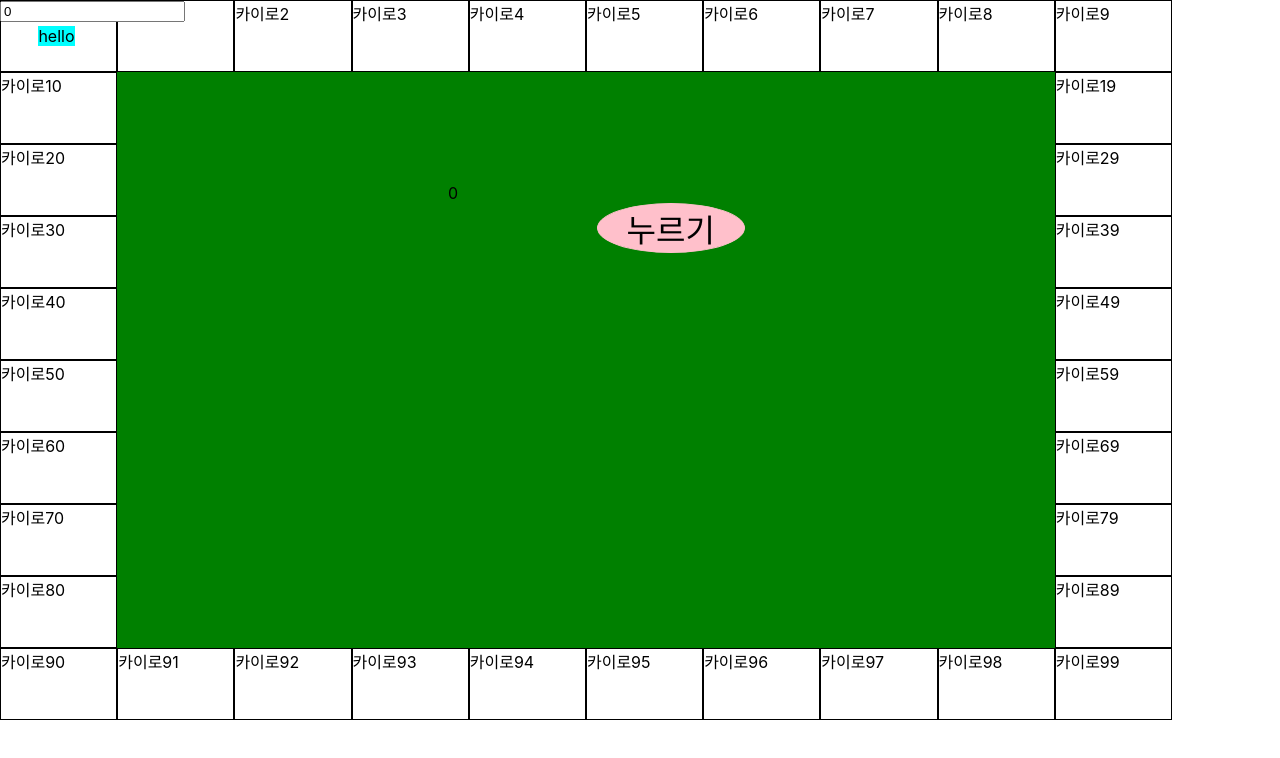
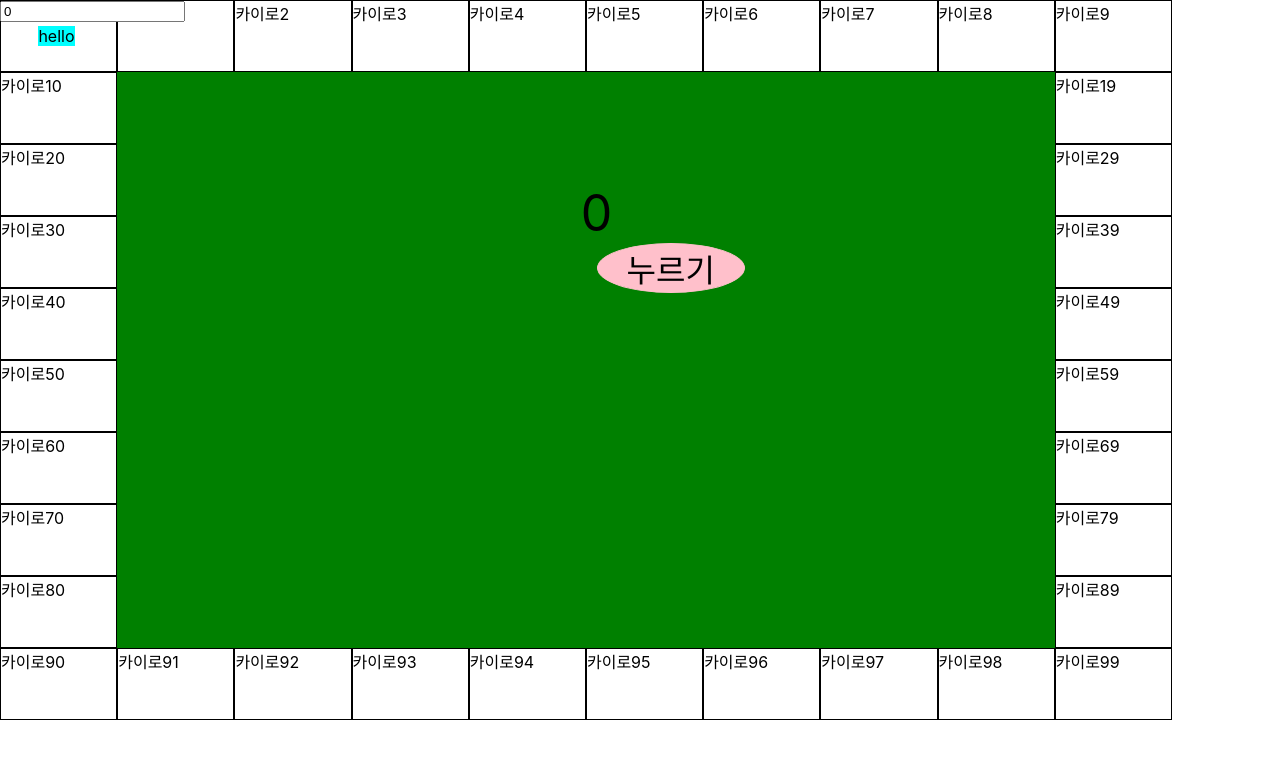
Before and after one commit to 2018os/bluemarble, a React (Create React App) app: page / in a window 1280 px wide. Shown: the top 758 px of the page. Built offline with nearby package versions, Linux system fonts and the light colour scheme.

Commit message:
Update dice.scss

```diff
--- a/src/components/dice/dice.scss
+++ b/src/components/dice/dice.scss
@@ -6,6 +6,12 @@
     bottom: 40%;
     left: 35%;
 
+    .random_dice_number {
+        font-size: 50px;
+        text-align: center;
+        margin: auto;
+
+    }
     button {
         width: 50%;
         height: 50%;
@@ -22,4 +28,4 @@
         left: 50%;
         top: 25%;
     }
-  }
+}
```
